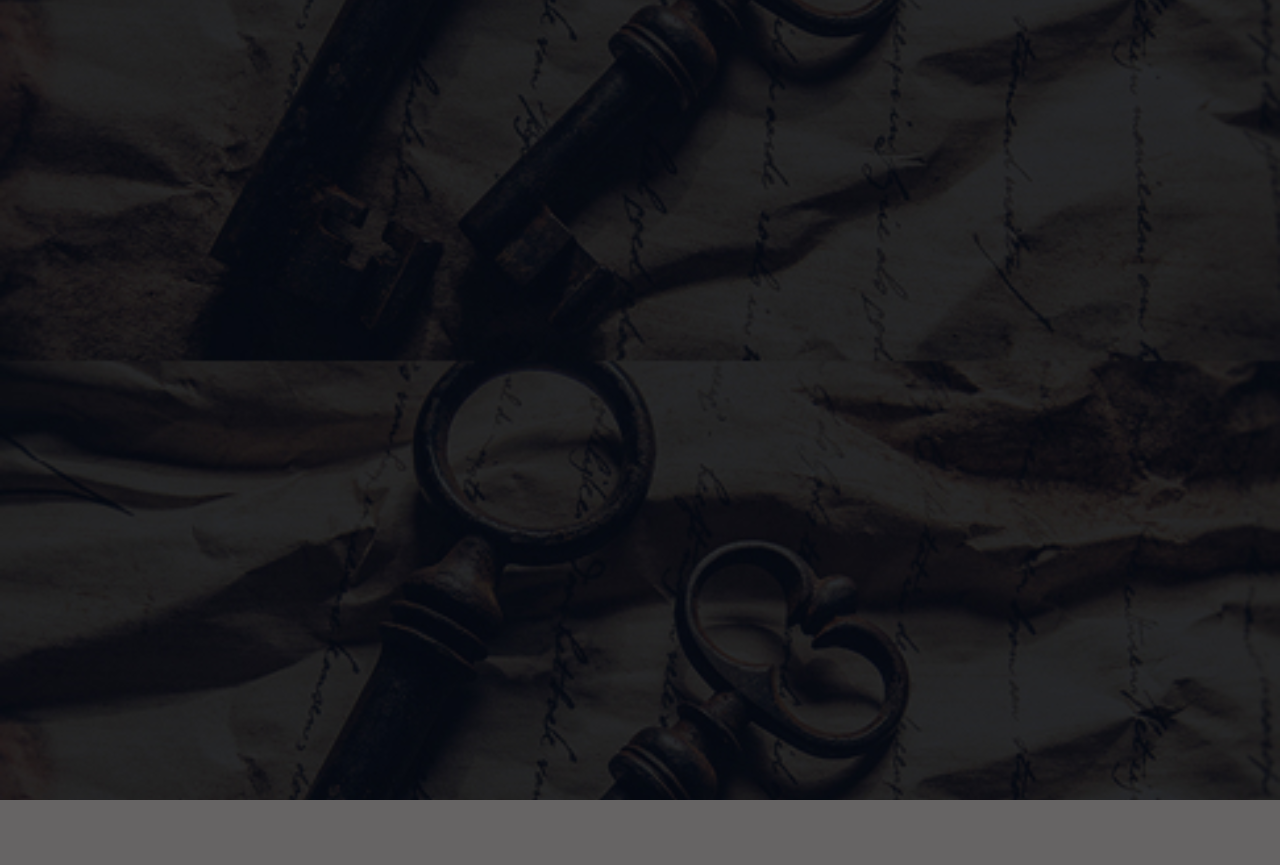
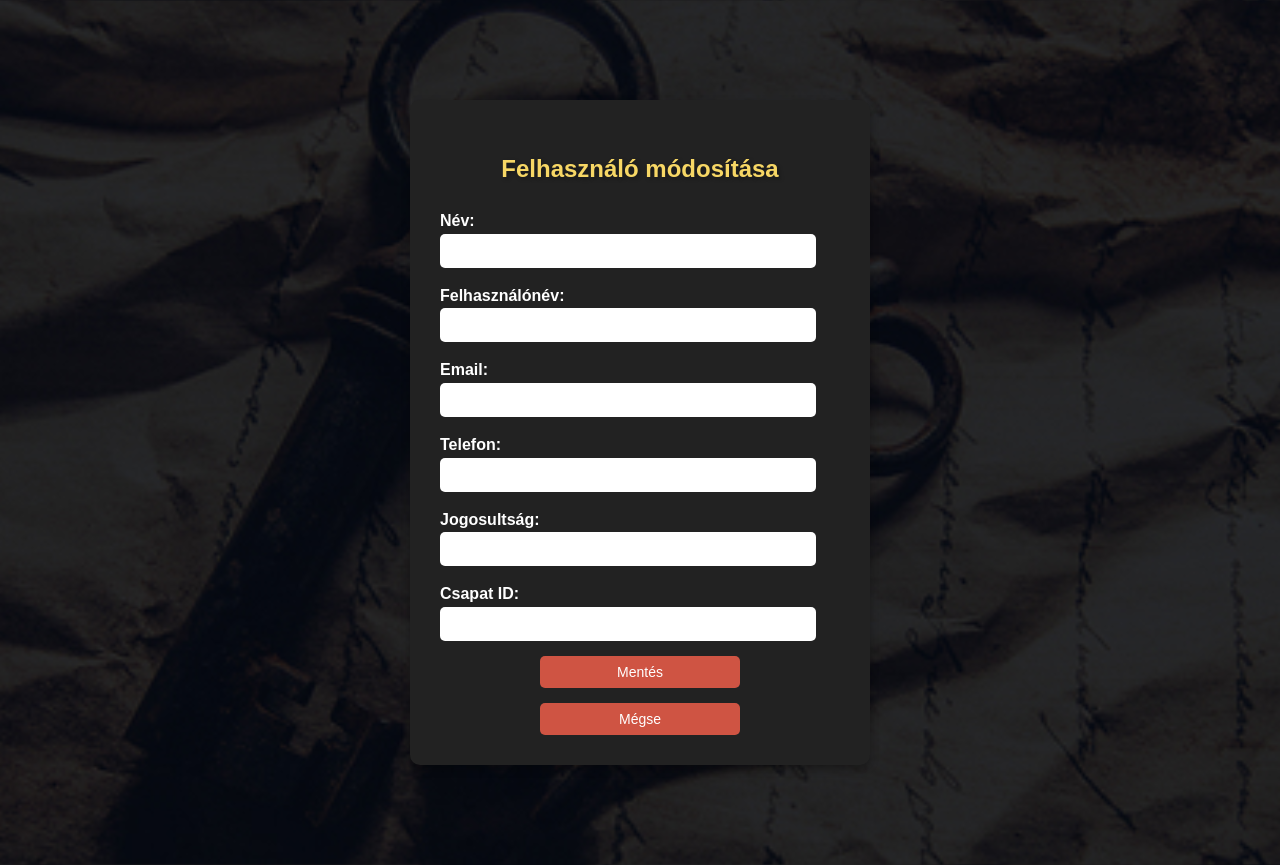
Before and after one commit to Neliah85/HouseOfMysteries, a React (Create React App) app in the folder houseofmysteries/: page /modify-user/1 in a window 1280 px wide. Before the commit this address had no page. Before the commit the page ends 800 px from the top, so only its background shows below. Built offline with nearby package versions, Linux system fonts and the light colour scheme.

Commit message:
Create admin usermodify process., create ModifyUser.jsx

```diff
--- a/houseofmysteries/src/App.js
+++ b/houseofmysteries/src/App.js
@@ -15,6 +15,7 @@ import Register from "./components/Register";
 import Admin from "./components/Admin";
 import Profile from "./components/Profile";
 import PrivacyPolicy from './components/Privacy';
+import ModifyUser from './components/ModifyUser';
 
 function App() {
     return (
@@ -36,6 +37,8 @@ function App() {
                 <Route path="/admin" element={<Admin />} />
                 <Route path="/profile" element={<Profile />} />
                 <Route path="/privacy" element={<PrivacyPolicy />} />
+                <Route path="/modify-user/:id" element={<ModifyUser />} />
+
             </Routes>
         </Router>
     );
--- a/houseofmysteries/src/components/Admin.jsx
+++ b/houseofmysteries/src/components/Admin.jsx
@@ -30,7 +30,6 @@ const Admin = () => {
     const [bookingsError, setBookingsError] = useState("");
     const [maintenanceError, setMaintenanceError] = useState("");
     const [competitionError, setCompetitionError] = useState("");
-
 
 
 
@@ -79,6 +78,21 @@ const Admin = () => {
         }
       };
 
+      const UserModify = (user) => {
+        navigate(`/modify-user/${user.UserId}`, { state: { user } });
+    };
+
+    const UserDelete = async (userId) => {
+        const token = localStorage.getItem("token");
+        try {
+            await axios.delete(`http://localhost:5131/Users/${token},${userId}`);
+            setUsers(users.filter(user => user.UserId !== userId));
+        } catch (error) {
+            console.error("Hiba a felhasználó törlésekor:", error);
+            setError("Hiba történt a törlés során.");
+        }
+    };
+;
       const loadBookings = async () => {
         const token = localStorage.getItem("token");
         if (!selectedRoomId || !selectedDate) {
@@ -318,10 +332,10 @@ const Admin = () => {
 
                                 <td>
                                     <div>
-                                    <div className="icon-button edit" onClick={onclick}>
+                                    <div className="icon-button edit" onClick={() => UserModify(user)}>
                                         <FaEdit />
                                     </div>
-                                    <div className="icon-button delete" onClick={onclick}>
+                                    <div className="icon-button delete" onClick={() => UserDelete(user.UserId)}>
                                         <FaTrash />
                                     </div>
                                     </div>
--- /dev/null
+++ b/houseofmysteries/src/components/ModifyUser.jsx
@@ -0,0 +1,71 @@
+import React, { useState } from "react";
+import { useLocation, useNavigate } from "react-router-dom";
+import axios from "axios";
+
+const ModifyUser = () => {
+    const location = useLocation();
+    const navigate = useNavigate();
+    const { user } = location.state || {};
+
+    const [formData, setFormData] = useState({
+        realName: user?.realName || "",
+        nickName: user?.nickName || "",
+        email: user?.email || "",
+        phone: user?.phone || "",
+        roleId: user?.roleId || "",
+        teamId: user?.teamId || ""
+    });
+
+    const handleChange = (e) => {
+        setFormData({ ...formData, [e.target.name]: e.target.value });
+    };
+
+    const handleSubmit = async (e) => {
+        e.preventDefault();
+        const token = localStorage.getItem("token");
+        try {
+            await axios.put(`http://localhost:5131/Users/${token},${user.UserId}`, formData);
+            alert("Felhasználó sikeresen módosítva");
+            navigate(-1); // Visszanavigálás az előző oldalra
+        } catch (error) {
+            console.error("Hiba a módosítás során:", error);
+            alert("Hiba történt a módosítás közben");
+        }
+    };
+
+    return (
+        <div className="profile-container">
+            <h2>Felhasználó módosítása</h2>
+            <form onSubmit={handleSubmit}>
+                <label>
+                    Név:
+                    <input type="text" name="realName" value={formData.realName} onChange={handleChange} required />
+                </label>
+                <label>
+                    Felhasználónév:
+                    <input type="text" name="nickname" value={formData.nickName} onChange={handleChange} required />
+                </label>
+                <label>
+                    Email:
+                    <input type="email" name="email" value={formData.email} onChange={handleChange} required />
+                </label>
+                <label>
+                    Telefon:
+                    <input type="text" name="phone" value={formData.phone} onChange={handleChange} required />
+                </label>
+                <label>
+                    Jogosultság:
+                    <input type="text" name="roleId" value={formData.roleId} onChange={handleChange} required />
+                </label>
+                <label>
+                    Csapat ID:
+                    <input type="text" name="teamId" value={formData.teamId} onChange={handleChange} required />
+                </label>
+                <button type="submit">Mentés</button>
+                <button type="button" onClick={() => navigate(-1)}>Mégse</button>
+            </form>
+        </div>
+    );
+};
+
+export default ModifyUser;
```
